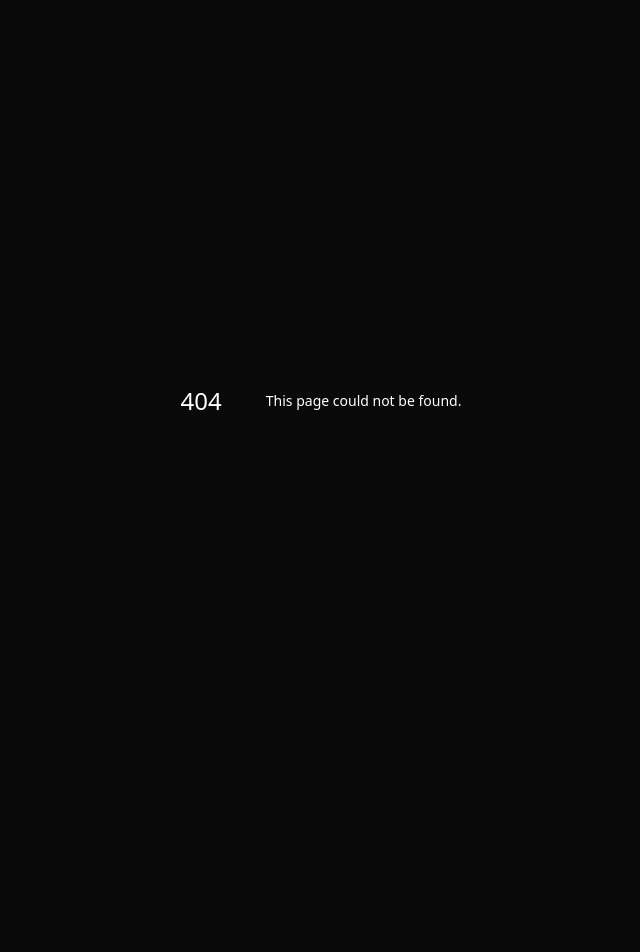
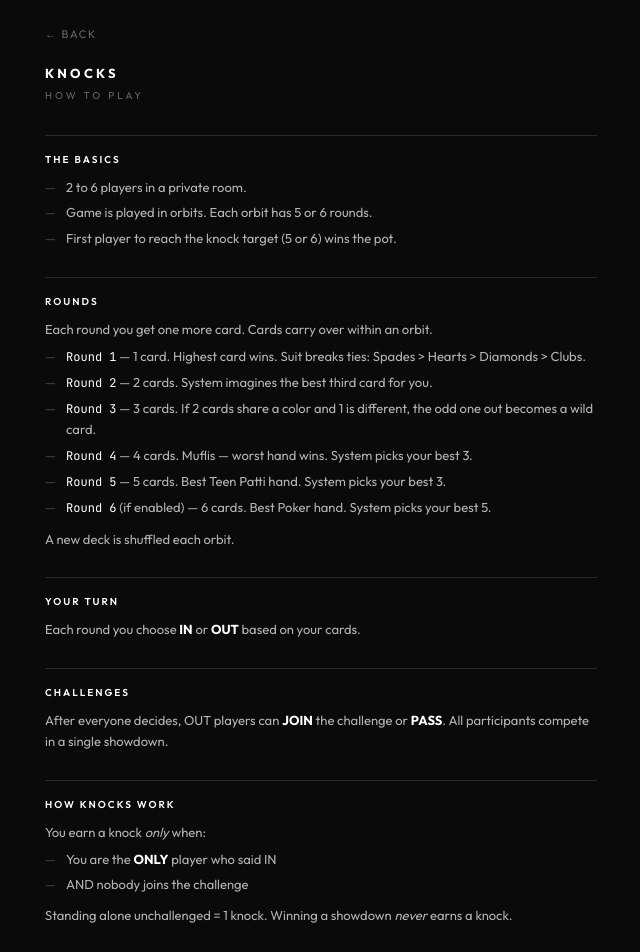
Before and after one commit to arshinsikka/knocks, a Next.js app in the folder client/: page /rules in a window 1280 px wide. Before the commit this address had no page. Shown: the top 952 px of the page, without its empty margins (319-959 px from the left). Before the commit the page ends 800 px from the top, so only its background shows below. Built offline with nearby package versions, Linux system fonts and the light colour scheme.

Commit message:
Add rules page

```diff
--- a/client/src/app/page.tsx
+++ b/client/src/app/page.tsx
@@ -2,6 +2,7 @@
 
 import { useState, useEffect, useRef, useCallback } from 'react';
 import { useRouter } from 'next/navigation';
+import Link from 'next/link';
 import { getSocket } from '@/lib/socket';
 
 type View = 'main' | 'create' | 'join';
@@ -191,6 +192,7 @@ export default function Home() {
 
         {/* ── MAIN view ── */}
         {view === 'main' && (
+          <div>
             <div style={{ display: 'flex', gap: 10 }}>
               <Btn
                 label="Create Room" primary
@@ -200,6 +202,16 @@ export default function Home() {
                 label="Join Room"
                 onClick={() => { if (!guard()) return; setError(''); setView('join'); }}
               />
+            </div>
+            <div style={{ textAlign: 'center', marginTop: 20 }}>
+              <Link href="/rules" style={{
+                fontSize: 10, letterSpacing: '0.15em', textTransform: 'uppercase',
+                color: '#666', textDecoration: 'underline',
+                fontFamily: 'var(--font-outfit), sans-serif',
+              }}>
+                Rules
+              </Link>
+            </div>
           </div>
         )}
 
--- /dev/null
+++ b/client/src/app/rules/page.tsx
@@ -0,0 +1,200 @@
+import Link from 'next/link';
+
+export default function RulesPage() {
+  return (
+    <div style={{
+      minHeight: '100dvh',
+      background: 'var(--bg-primary)',
+      color: 'var(--text-primary)',
+      fontFamily: 'var(--font-outfit), sans-serif',
+      padding: '0 24px 60px',
+      maxWidth: 600,
+      margin: '0 auto',
+    }}>
+      {/* Back */}
+      <div style={{ position: 'sticky', top: 0, background: 'var(--bg-primary)', paddingTop: 20, paddingBottom: 12, zIndex: 10 }}>
+        <Link href="/" style={{
+          fontSize: 11, letterSpacing: '0.15em', textTransform: 'uppercase',
+          color: '#666', textDecoration: 'none', fontFamily: 'var(--font-outfit), sans-serif',
+        }}>
+          ← Back
+        </Link>
+      </div>
+
+      {/* Title */}
+      <div style={{ marginBottom: 32, marginTop: 8 }}>
+        <h1 style={{
+          fontSize: 13, fontWeight: 700, letterSpacing: '0.25em',
+          textTransform: 'uppercase', color: 'var(--text-primary)',
+          margin: '0 0 4px',
+        }}>
+          Knocks
+        </h1>
+        <p style={{
+          fontSize: 10, letterSpacing: '0.3em', textTransform: 'uppercase',
+          color: '#666', margin: 0,
+        }}>
+          How to Play
+        </p>
+      </div>
+
+      <Section title="The Basics">
+        <Item>2 to 6 players in a private room.</Item>
+        <Item>Game is played in orbits. Each orbit has 5 or 6 rounds.</Item>
+        <Item>First player to reach the knock target (5 or 6) wins the pot.</Item>
+      </Section>
+
+      <Section title="Rounds">
+        <p style={bodyStyle}>Each round you get one more card. Cards carry over within an orbit.</p>
+        <Item><Mono>Round 1</Mono> — 1 card. Highest card wins. Suit breaks ties: Spades &gt; Hearts &gt; Diamonds &gt; Clubs.</Item>
+        <Item><Mono>Round 2</Mono> — 2 cards. System imagines the best third card for you.</Item>
+        <Item><Mono>Round 3</Mono> — 3 cards. If 2 cards share a color and 1 is different, the odd one out becomes a wild card.</Item>
+        <Item><Mono>Round 4</Mono> — 4 cards. Muflis — worst hand wins. System picks your best 3.</Item>
+        <Item><Mono>Round 5</Mono> — 5 cards. Best Teen Patti hand. System picks your best 3.</Item>
+        <Item><Mono>Round 6</Mono> (if enabled) — 6 cards. Best Poker hand. System picks your best 5.</Item>
+        <p style={{ ...bodyStyle, marginTop: 10 }}>A new deck is shuffled each orbit.</p>
+      </Section>
+
+      <Section title="Your Turn">
+        <p style={bodyStyle}>Each round you choose <strong style={{ color: 'var(--text-primary)' }}>IN</strong> or <strong style={{ color: 'var(--text-primary)' }}>OUT</strong> based on your cards.</p>
+      </Section>
+
+      <Section title="Challenges">
+        <p style={bodyStyle}>After everyone decides, OUT players can <strong style={{ color: 'var(--text-primary)' }}>JOIN</strong> the challenge or <strong style={{ color: 'var(--text-primary)' }}>PASS</strong>. All participants compete in a single showdown.</p>
+      </Section>
+
+      <Section title="How Knocks Work">
+        <p style={bodyStyle}>You earn a knock <em>only</em> when:</p>
+        <Item>You are the <strong style={{ color: 'var(--text-primary)' }}>ONLY</strong> player who said IN</Item>
+        <Item>AND nobody joins the challenge</Item>
+        <p style={{ ...bodyStyle, marginTop: 10 }}>Standing alone unchallenged = 1 knock. Winning a showdown <em>never</em> earns a knock.</p>
+      </Section>
+
+      <Section title="Showdowns">
+        <Item>All participants' cards are compared.</Item>
+        <Item>Best hand wins the challenge amount.</Item>
+        <Item>Only the player with the <strong style={{ color: 'var(--text-primary)' }}>worst</strong> hand pays.</Item>
+        <Item>Middle-ranked players are safe.</Item>
+        <Item>If multiple players tie for worst, they split the payment.</Item>
+      </Section>
+
+      <Section title="Challenge Amount">
+        <Item>Orbits 1 &amp; 2 — full pot (or custom limit if set).</Item>
+        <Item>Orbit 3+ — pot or the room's challenge limit, whichever is less.</Item>
+      </Section>
+
+      <Section title="Pot & Money">
+        <Item>Each orbit, every player puts $2 into the pot.</Item>
+        <Item>Pot grows every orbit and never resets.</Item>
+        <Item>When someone reaches the knock target, they win the entire pot.</Item>
+      </Section>
+
+      <Section title="Teen Patti Rankings" subtitle="Best to worst — used in Round 5">
+        <RankList items={[
+          ['Trail', 'three of a kind (AAA is best)'],
+          ['Pure Sequence', 'straight flush (A-K-Q highest, A-2-3 second highest)'],
+          ['Sequence', 'straight, mixed suits'],
+          ['Color', 'flush, same suit'],
+          ['Pair', 'two matching + kicker'],
+          ['High Card', 'nothing matches'],
+        ]} />
+      </Section>
+
+      <Section title="Muflis — Round 4">
+        <p style={bodyStyle}>Rankings reversed — worst normal hand wins. 2-3-5 offsuit is the best Muflis hand.</p>
+      </Section>
+
+      <Section title="Poker Rankings" subtitle="Best to worst — used in Round 6">
+        <RankList items={[
+          ['Royal Flush', ''],
+          ['Straight Flush', ''],
+          ['Four of a Kind', ''],
+          ['Full House', ''],
+          ['Flush', ''],
+          ['Straight', 'A-2-3-4-5 is the lowest'],
+          ['Three of a Kind', ''],
+          ['Two Pair', ''],
+          ['One Pair', ''],
+          ['High Card', ''],
+        ]} />
+      </Section>
+
+      <Section title="Wild Card — Round 3" last>
+        <p style={bodyStyle}>If 2 of your 3 cards are the same color and 1 is different, the odd one out becomes a wild card. It transforms into whatever makes your hand strongest.</p>
+      </Section>
+    </div>
+  );
+}
+
+const bodyStyle: React.CSSProperties = {
+  fontSize: 13, color: '#b3b3b3', lineHeight: 1.6, margin: '0 0 6px',
+};
+
+function Section({ title, subtitle, children, last = false }: {
+  title: string; subtitle?: string; children: React.ReactNode; last?: boolean;
+}) {
+  return (
+    <div style={{ marginBottom: last ? 0 : 28 }}>
+      <div style={{
+        borderTop: '1px solid #2a2a2a',
+        paddingTop: 16, marginBottom: 10,
+      }}>
+        <p style={{
+          fontSize: 10, fontWeight: 600, letterSpacing: '0.2em',
+          textTransform: 'uppercase', color: 'var(--text-primary)',
+          margin: '0 0 2px',
+        }}>
+          {title}
+        </p>
+        {subtitle && (
+          <p style={{ fontSize: 10, color: '#555', letterSpacing: '0.08em', margin: 0 }}>
+            {subtitle}
+          </p>
+        )}
+      </div>
+      <div>{children}</div>
+    </div>
+  );
+}
+
+function Item({ children }: { children: React.ReactNode }) {
+  return (
+    <div style={{ display: 'flex', gap: 10, marginBottom: 5, alignItems: 'flex-start' }}>
+      <span style={{ color: '#444', fontSize: 13, lineHeight: 1.6, flexShrink: 0 }}>—</span>
+      <span style={{ fontSize: 13, color: '#b3b3b3', lineHeight: 1.6 }}>{children}</span>
+    </div>
+  );
+}
+
+function Mono({ children }: { children: React.ReactNode }) {
+  return (
+    <span style={{
+      fontFamily: 'var(--font-jetbrains-mono), monospace',
+      color: 'var(--text-primary)', fontSize: 12,
+    }}>
+      {children}
+    </span>
+  );
+}
+
+function RankList({ items }: { items: [string, string][] }) {
+  return (
+    <ol style={{ margin: 0, padding: 0, listStyle: 'none' }}>
+      {items.map(([name, note], i) => (
+        <li key={name} style={{
+          display: 'flex', alignItems: 'baseline', gap: 8,
+          marginBottom: 4,
+        }}>
+          <span style={{
+            fontFamily: 'var(--font-jetbrains-mono), monospace',
+            fontSize: 10, color: '#555', minWidth: 16, textAlign: 'right',
+          }}>
+            {i + 1}.
+          </span>
+          <span style={{ fontSize: 13, color: 'var(--text-primary)' }}>{name}</span>
+          {note && <span style={{ fontSize: 11, color: '#555' }}>— {note}</span>}
+        </li>
+      ))}
+    </ol>
+  );
+}
```
Also changed, not shown: 1 other file (tests, documents, lock files or other folders). Lines whose indentation alone changed are shown as unchanged.
